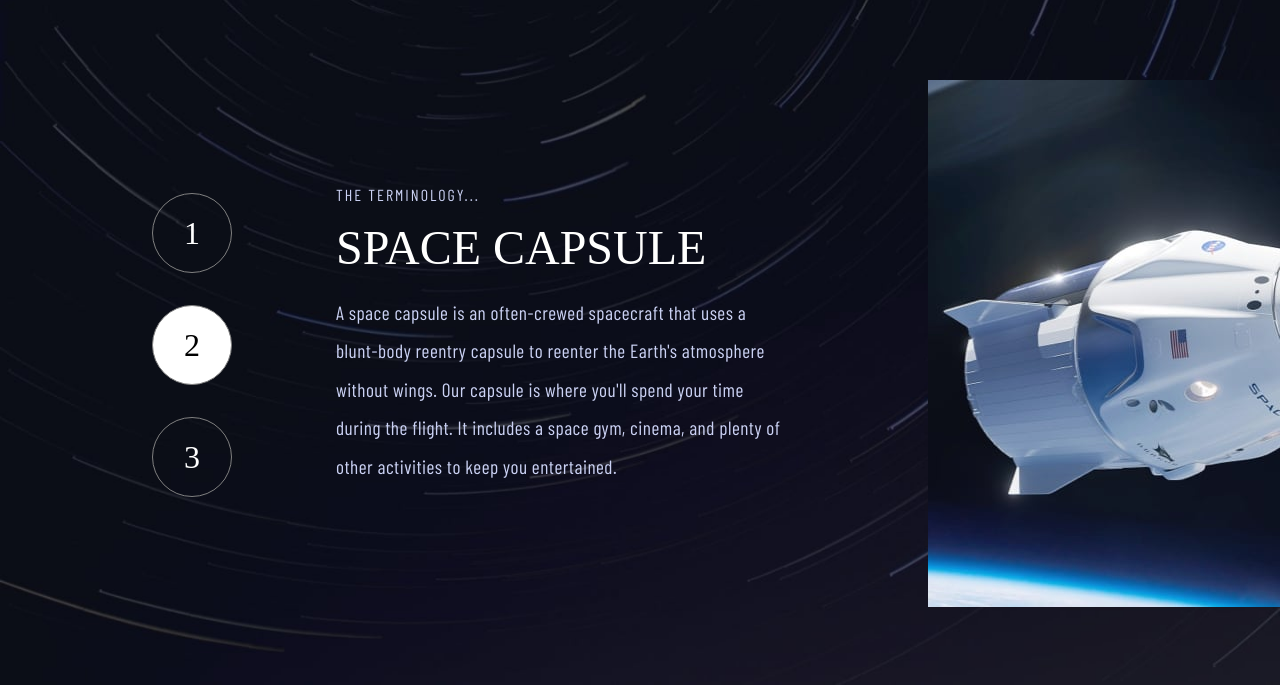
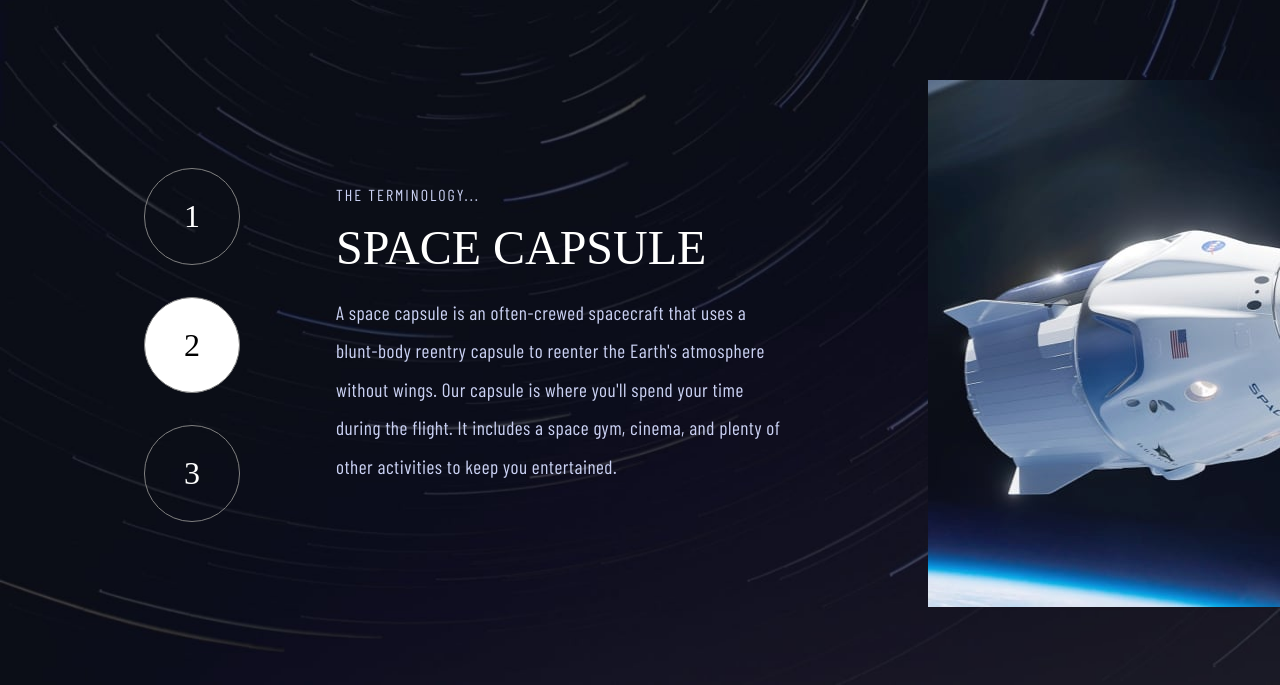
Before and after one commit to jakegodsall/space-tourism-website-frontend-practice, a Django app: page /technology/capsule in a window 1280 px wide; the page is wider, and only the part inside the window is pictured. Shown: the part 115-800 px from the top of that part. Run offline with Django 4.2, Linux system fonts and the light colour scheme; data comes from the database, SQL or seed files in the repository; some web fonts are replaced.

Commit message:
removed buttons from technology and styled a tags instead

```diff
--- a/technology/static/technology/partials/tech.css
+++ b/technology/static/technology/partials/tech.css
@@ -14,12 +14,8 @@
     align-items: center;
 }
 
-nav {
-
-}
-
-.tech__col1 button {
-    width: 5rem;
+.tech__col1 a {
+    padding: 1.8rem;
     margin: 1rem 0;
     aspect-ratio: 1 / 1;
     border-radius: 50%;
@@ -31,9 +27,18 @@ nav {
     font-size: 2rem;
 
     cursor: pointer;
+    position: relative;
 }
 
-.tech__col1 button.active {
+.tech__col1 a p {
+    padding: 0;
+    margin: 0;
+    width: auto;
+    text-align: center;
+}
+
+
+.tech__col1 a.active {
     background-color: #fff;
     color: black;
 }
--- a/technology/templates/technology/partials/tech.html
+++ b/technology/templates/technology/partials/tech.html
@@ -2,33 +2,27 @@
 
 <div class="tech__grid">
     <nav class="tech__col1">
-        <button
+        <a href="{% url 'vehicle' %}"
             {% if name == 'launch vehicle' %}
             class="active"
             {% endif %}
         >
-            <a href="{% url 'vehicle' %}">
-                1
-            </a>
-        </button>
-        <button
+            <p>1</p>
+        </a>
+        <a href="{% url 'capsule' %}"
             {% if name == 'space capsule' %}
             class="active"
             {% endif %}
         >
-            <a href="{% url 'capsule' %}">
-                2
-            </a>
-        </button>
-        <button
+            <p>2</p>
+        </a>
+        <a href="{% url 'spaceport' %}"
             {% if name == 'spaceport' %}
             class="active"
             {% endif %}
         >
-            <a href="{% url 'spaceport' %}">
-                3
-            </a>
-        </button>
+            <p>3</p>
+        </a>
     </nav>
     <div class="tech__col2">
         <p class="tech__terms">the terminology...</p>
```
